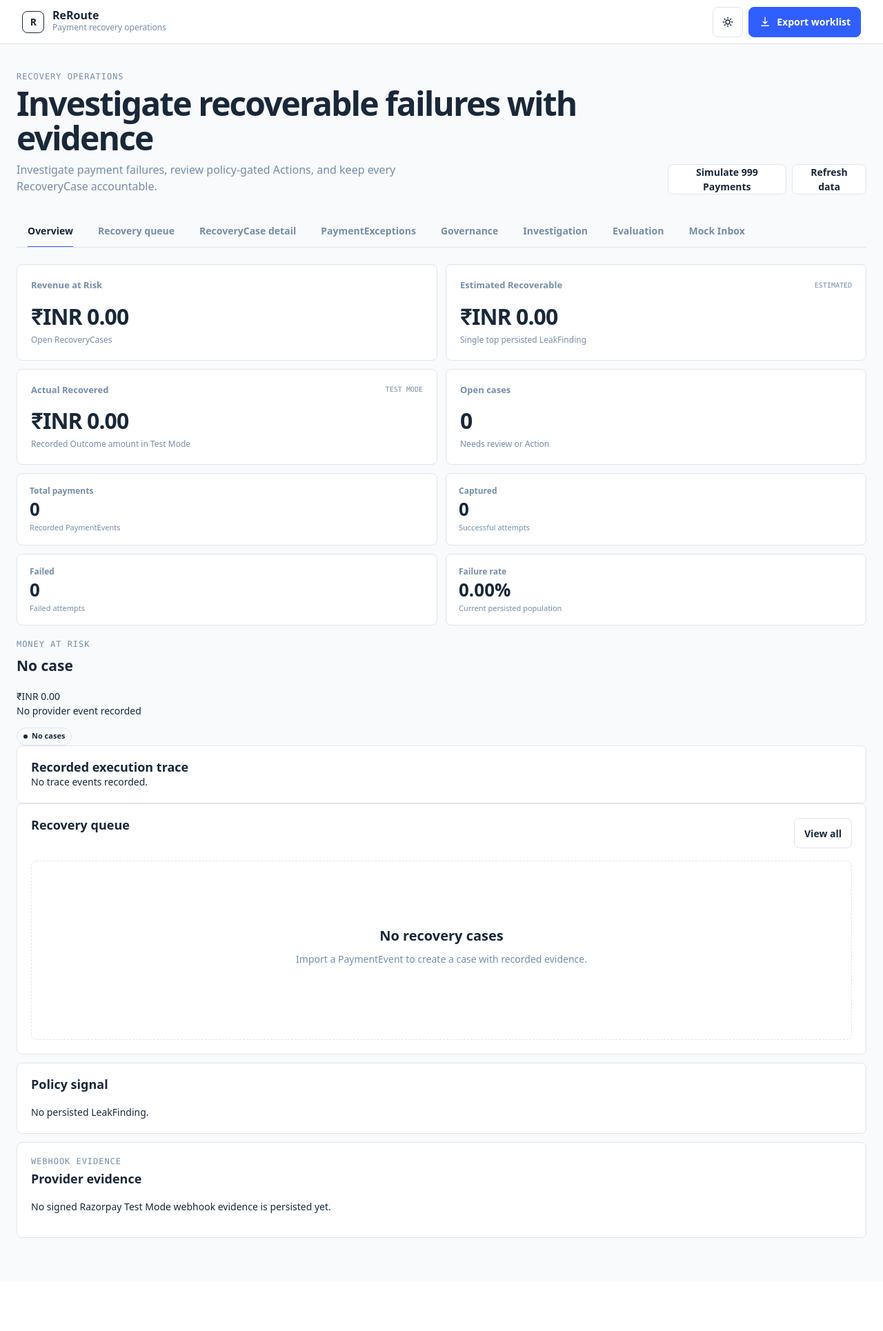
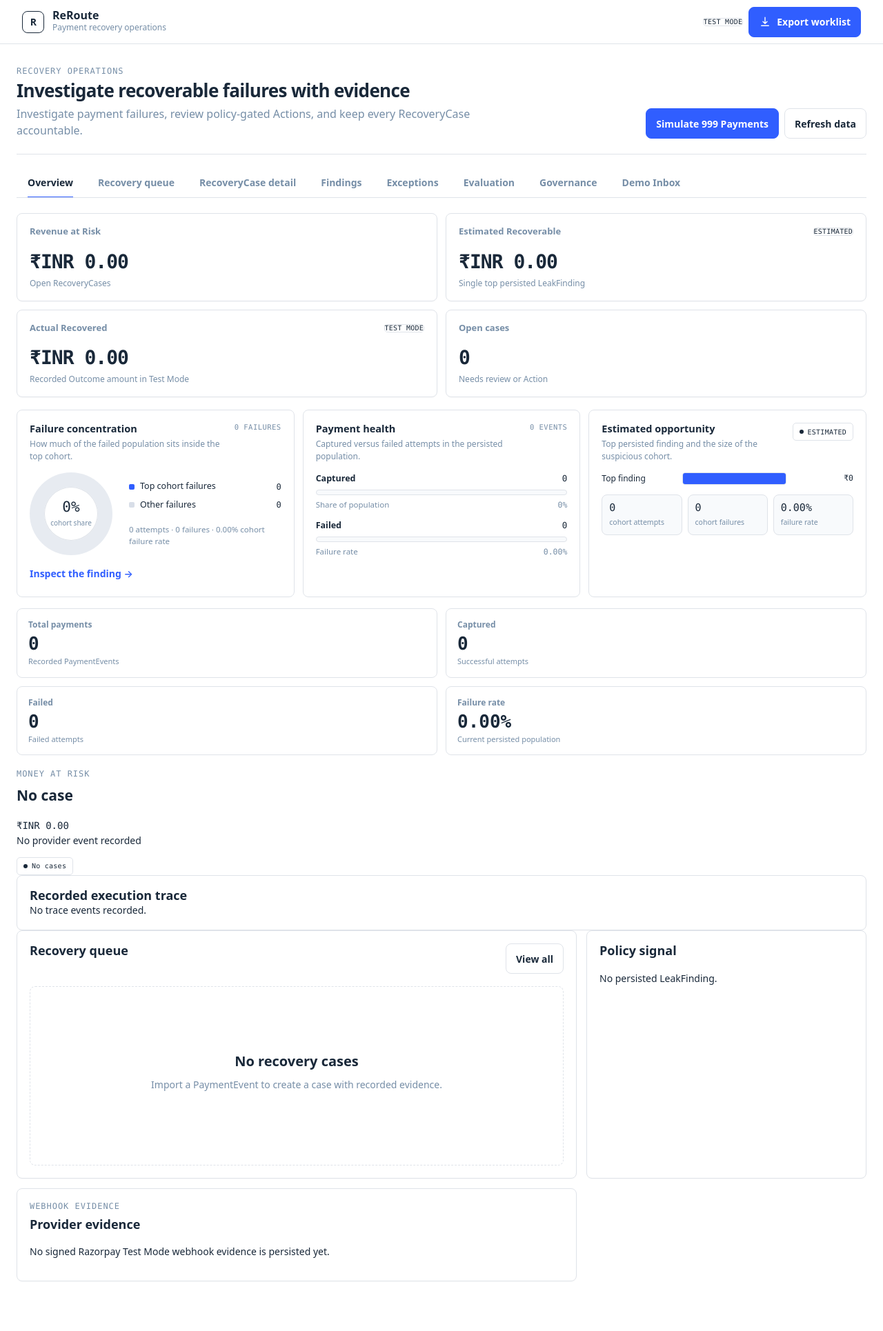
Before and after one commit to aditya-zig/Revnue-Agent, a FastAPI app: page / in a window 1280 px wide. Shown: the whole page at 69% size. Before the commit the page ends 1795 px from the top, so only its background shows below. Run offline with FastAPI, Linux system fonts and the light colour scheme; data that the repository does not hold is empty; some libraries are stand-ins or nearby versions.

Commit message:
feat(dashboard): adopt approved Razorpay-style UI
Merge PR #61 Dashboard New View after resolving current-main conflicts and passing the full CI suite.

```diff
--- /dev/null
+++ b/app/static/css/dashboard-approved.css
@@ -0,0 +1,68 @@
+/* Approved ReRoute dashboard: Razorpay-light visual system + richer operational data-viz. */
+:root,
+body.dark {
+  --bg:#ffffff;
+  --surface:#f8fafc;
+  --fg:#192839;
+  --muted:#768ea7;
+  --border:#dfe3e9;
+  --accent:#305eff;
+  --accent-strong:#0052b4;
+  --panel:#ffffff;
+  --elevated:#ffffff;
+  --chart-fill:#dfe3e9;
+  --chart-grid:#dfe3e9;
+  --chart-stroke:#305eff;
+  --danger:#c83c3c;
+  --radius:8px;
+}
+html,body,body.dark{color-scheme:light;background:#fff}
+.app-shell{background:#fff}
+#themeBtn{display:none!important}
+.topbar{position:sticky;top:0;z-index:40;background:rgba(255,255,255,.96);backdrop-filter:blur(10px);border-bottom:1px solid var(--border)}
+.main{width:min(1240px,calc(100% - 48px));margin:0 auto;padding:32px 0 72px}
+.page-head{padding:0 0 22px;margin-bottom:18px;border-bottom:1px solid var(--border);background:transparent;box-shadow:none}
+.page-head h1{font-size:26px;letter-spacing:-.025em;color:var(--fg)}
+.lede{max-width:700px;color:var(--muted)}
+.tabs{border:0;border-bottom:1px solid var(--border);border-radius:0;background:#fff;box-shadow:none;padding:0;margin-bottom:22px;gap:4px;overflow-x:auto}
+.tab{border-radius:0;min-height:44px;color:var(--muted)}
+.tab:hover{background:var(--surface);color:var(--fg)}
+.tab.active{background:#fff;color:var(--fg)}
+.tab.active::after{height:2px;background:var(--accent)}
+.stats{gap:12px;margin-bottom:18px}
+.card,.panel,.demo-progress,.population-stat,.ranked-action,.execution-summary,.policy-boundary{background:#fff;border:1px solid var(--border);box-shadow:0 1px 2px rgba(25,40,57,.025);border-radius:8px}
+.card{min-height:118px;padding:16px 18px;transition:border-color .16s ease,box-shadow .16s ease,transform .16s ease}
+.card:hover,.panel:hover{border-color:#c9d1dc;box-shadow:0 6px 18px rgba(25,40,57,.05)}
+.stat-label,.population-stat span{color:var(--muted)}
+.stat-value,.amount,.population-stat strong,.execution-metrics strong,.ranked-action-metrics strong{font-family:var(--mono);font-variant-numeric:tabular-nums;color:var(--fg)}
+.stat-value{font-size:28px;letter-spacing:-.035em}
+.claim-tag,.badge{border-radius:5px;background:#fff;border:1px solid var(--border);color:var(--fg);font-family:var(--mono);font-size:10px;font-weight:400;letter-spacing:.025em}
+.badge.warning{color:#b83a3a;background:#fff7f7;border-color:#efcaca}
+.demo-progress{background:#f8faff;border-color:#cfd9ff;padding:18px 20px}
+.population-strip{gap:12px}.population-stat{box-shadow:none;padding:14px 16px}
+.panel{padding:18px}.grid,.detail-grid{gap:14px}.grid{grid-template-columns:minmax(0,8fr) minmax(300px,4fr)}
+.table-wrap{border:1px solid var(--border);border-radius:8px;background:#fff}
+thead{background:var(--surface)}
+th{color:var(--muted);font-size:10px;letter-spacing:.06em}
+td{border-top:1px solid var(--border)}tbody tr:hover{background:var(--surface)}
+.btn{border-radius:8px;box-shadow:none}.btn-primary{background:var(--accent);border-color:var(--accent)}.btn-primary:hover{background:var(--accent-strong);border-color:var(--accent-strong)}
+
+/* Injected overview visualizations */
+.hybrid-analytics{display:grid;grid-template-columns:repeat(3,minmax(0,1fr));gap:12px;margin:16px 0}
+.hybrid-card{border:1px solid var(--border);border-radius:8px;background:#fff;padding:18px;min-width:0}
+.hybrid-head{display:flex;align-items:flex-start;justify-content:space-between;gap:12px;margin-bottom:14px}.hybrid-head h3{margin:0 0 3px;font:600 14.5px/1.3 var(--display)}.hybrid-head p{margin:0;color:var(--muted);font-size:12px}
+.hybrid-kicker{font:400 10.5px/1.2 var(--mono);color:var(--muted);letter-spacing:.045em;text-transform:uppercase;white-space:nowrap}
+.hybrid-donut-wrap{display:grid;grid-template-columns:128px minmax(0,1fr);gap:16px;align-items:center}.hybrid-donut{width:120px;aspect-ratio:1;border-radius:50%;background:conic-gradient(var(--accent) 0 var(--share),#e7ebf1 var(--share) 100%);position:relative;display:grid;place-items:center}.hybrid-donut:after{content:"";position:absolute;width:78px;aspect-ratio:1;border-radius:50%;background:#fff;box-shadow:inset 0 0 0 1px var(--border)}.hybrid-donut-center{position:relative;z-index:2;text-align:center}.hybrid-donut strong{display:block;font:400 21px/1 var(--mono)}.hybrid-donut span{display:block;color:var(--muted);font-size:10px;margin-top:5px}
+.hybrid-legend{display:grid;gap:8px}.hybrid-legend-row{display:grid;grid-template-columns:auto minmax(0,1fr) auto;gap:8px;align-items:center;font-size:12.5px}.hybrid-swatch{width:8px;height:8px;border-radius:2px;background:var(--accent)}.hybrid-swatch.muted{background:#d8dee8}.hybrid-legend-row strong{font:400 12px/1 var(--mono)}
+.hybrid-rank{display:grid;gap:12px}.hybrid-rank-item{display:grid;gap:6px}.hybrid-rank-top,.hybrid-rank-meta{display:flex;justify-content:space-between;gap:10px}.hybrid-rank-top{font-size:12.5px}.hybrid-rank-top span,.hybrid-rank-meta span:last-child{font-family:var(--mono)}.hybrid-rank-meta{color:var(--muted);font-size:11.5px}.hybrid-track{height:8px;border-radius:4px;overflow:hidden;background:var(--surface);border:1px solid var(--border)}.hybrid-track>span{display:block;height:100%;width:var(--w);background:var(--accent);transform-origin:left center;animation:hybridGrow .46s cubic-bezier(.2,.8,.2,1) both}.hybrid-rank-item.secondary .hybrid-track>span{background:#a8b5c5}
+.hybrid-opportunity{display:grid;gap:13px}.hybrid-opp-row{display:grid;grid-template-columns:108px minmax(0,1fr) 88px;gap:9px;align-items:center}.hybrid-opp-label{font-size:12px}.hybrid-opp-track{height:18px;border:1px solid var(--border);border-radius:4px;background:var(--surface);overflow:hidden}.hybrid-opp-track span{display:block;height:100%;width:var(--w);background:var(--accent);transform-origin:left center;animation:hybridGrow .5s cubic-bezier(.2,.8,.2,1) both}.hybrid-opp-value{text-align:right;font:400 11.5px/1.2 var(--mono)}
+.hybrid-mini-stats{display:grid;grid-template-columns:repeat(3,1fr);gap:8px;margin-top:14px}.hybrid-mini{background:var(--surface);border:1px solid var(--border);border-radius:8px;padding:9px 10px}.hybrid-mini b{display:block;font:400 15px/1.2 var(--mono)}.hybrid-mini span{color:var(--muted);font-size:10.5px}
+.hybrid-link{display:inline-flex;margin-top:11px;border:0;background:transparent;padding:5px 0;color:var(--accent);font-weight:600;cursor:pointer}.hybrid-link:hover{text-decoration:underline}
+@keyframes hybridGrow{from{transform:scaleX(0);opacity:.5}to{transform:scaleX(1);opacity:1}}
+
+/* Findings + evaluation richer visual evidence */
+.hybrid-finding{display:grid;grid-template-columns:minmax(0,1.4fr) minmax(280px,.6fr);gap:12px;margin:14px 0}.hybrid-compare,.hybrid-impact{border:1px solid var(--border);border-radius:8px;background:#fff;padding:16px}.hybrid-compare-row{display:grid;grid-template-columns:120px minmax(0,1fr) 68px;gap:10px;align-items:center;margin:10px 0;font-size:12.5px}.hybrid-compare-track{height:22px;border:1px solid var(--border);border-radius:4px;background:var(--surface);overflow:hidden}.hybrid-compare-track span{display:block;height:100%;width:var(--w);background:#c8d0db}.hybrid-compare-row.focus .hybrid-compare-track span{background:var(--accent)}.hybrid-compare-row strong{font:400 12px/1 var(--mono);text-align:right}.hybrid-impact-value{font:400 25px/1.2 var(--mono);letter-spacing:-.025em;margin:10px 0 5px}.hybrid-note{color:var(--muted);font-size:11.5px;margin-top:10px}
+.hybrid-eval{display:grid;grid-template-columns:minmax(0,1.3fr) minmax(280px,.7fr);gap:12px;margin:14px 0}.hybrid-violations{display:grid;grid-template-columns:1fr 1fr;gap:18px;align-items:end;height:180px;padding:12px 18px 4px;border-left:1px solid var(--border);border-bottom:1px solid var(--border)}.hybrid-vcol{height:100%;display:flex;flex-direction:column;justify-content:flex-end;align-items:center;gap:7px}.hybrid-vbar{width:44px;height:var(--h);min-height:3px;background:#f4caca;border:1px solid #df9797;border-radius:4px 4px 0 0}.hybrid-vcol.safe .hybrid-vbar{height:4px;background:#dff2e5;border-color:#acd7ba}.hybrid-vval{font:400 13px/1 var(--mono)}.hybrid-vlabel{font-size:11px;color:var(--muted)}
+@media(max-width:1000px){.hybrid-analytics{grid-template-columns:1fr 1fr}.hybrid-analytics .hybrid-card:last-child{grid-column:1/-1}.hybrid-finding,.hybrid-eval{grid-template-columns:1fr}}
+@media(max-width:720px){.main{width:min(100% - 24px,1240px)}.hybrid-analytics{grid-template-columns:1fr}.hybrid-analytics .hybrid-card:last-child{grid-column:auto}.hybrid-donut-wrap{grid-template-columns:104px 1fr}.hybrid-donut{width:100px}.hybrid-donut:after{width:64px}.hybrid-mini-stats{grid-template-columns:1fr}.hybrid-opp-row{grid-template-columns:92px minmax(0,1fr) 76px}}
+@media(prefers-reduced-motion:reduce){.hybrid-track>span,.hybrid-opp-track span{animation:none!important}}
--- a/app/templates/dashboard.html
+++ b/app/templates/dashboard.html
@@ -6,6 +6,7 @@
     <meta name="description" content="ReRoute payment recovery operations dashboard">
     <title>ReRoute | Payment recovery operations</title>
     <link rel="stylesheet" href="/static/css/dashboard.css">
+    <link rel="stylesheet" href="/static/css/dashboard-approved.css">
   </head>
   <body>
     <div class="app-shell" data-dashboard-shell data-shell-state="loading">
@@ -18,23 +19,12 @@
           </div>
         </div>
         <div class="top-actions">
-          <button
-            class="btn icon-btn"
-            id="themeBtn"
-            type="button"
-            aria-label="Switch to dark theme"
-            aria-pressed="false"
-            data-action="toggle-theme"
-          >
-            <svg class="icon" viewBox="0 0 24 24" aria-hidden="true">
-              <path d="M12 3v2M12 19v2M3 12h2M19 12h2M5.6 5.6 7 7M17 17l1.4 1.4M18.4 5.6 17 7M7 17l-1.4 1.4" />
-              <circle cx="12" cy="12" r="4" />
-            </svg>
+          <button class="btn icon-btn" id="themeBtn" type="button" aria-label="Light mode only" aria-pressed="false" data-action="toggle-theme" hidden>
+            <svg class="icon" viewBox="0 0 24 24" aria-hidden="true"><circle cx="12" cy="12" r="4" /></svg>
           </button>
+          <span class="claim-tag">TEST MODE</span>
           <button class="btn btn-primary" id="exportBtn" type="button" aria-label="Export worklist" data-action="export-worklist">
-            <svg class="icon" viewBox="0 0 24 24" aria-hidden="true">
-              <path d="M12 3v12M8 11l4 4 4-4M5 19h14" />
-            </svg>
+            <svg class="icon" viewBox="0 0 24 24" aria-hidden="true"><path d="M12 3v12M8 11l4 4 4-4M5 19h14" /></svg>
             <span class="btn-label">Export worklist</span>
           </button>
         </div>
@@ -48,7 +38,7 @@
             <p class="lede">Investigate payment failures, review policy-gated Actions, and keep every RecoveryCase accountable.</p>
           </div>
           <div class="page-head-actions">
-            <button class="btn" type="button" data-action="simulate-999">Simulate 999 Payments</button>
+            <button class="btn btn-primary" type="button" data-action="simulate-999">Simulate 999 Payments</button>
             <button class="btn" type="button" id="refreshBtn" data-action="refresh-dashboard">Refresh data</button>
           </div>
         </section>
@@ -57,100 +47,38 @@
           <button class="tab active" id="tab-overview" role="tab" aria-selected="true" aria-controls="overview" tabindex="0" data-view="overview">Overview</button>
           <button class="tab" id="tab-queue" role="tab" aria-selected="false" aria-controls="queue" tabindex="-1" data-view="queue">Recovery queue</button>
           <button class="tab" id="tab-detail" role="tab" aria-selected="false" aria-controls="detail" tabindex="-1" data-view="detail">RecoveryCase detail</button>
-          <button class="tab" id="tab-exceptions" role="tab" aria-selected="false" aria-controls="exceptions" tabindex="-1" data-view="exceptions">PaymentExceptions</button>
+          <button class="tab" id="tab-investigation" role="tab" aria-selected="false" aria-controls="investigation" tabindex="-1" data-view="investigation">Findings</button>
+          <button class="tab" id="tab-exceptions" role="tab" aria-selected="false" aria-controls="exceptions" tabindex="-1" data-view="exceptions">Exceptions</button>
+          <button class="tab" id="tab-evaluation" role="tab" aria-selected="false" aria-controls="evaluation" tabindex="-1" data-view="evaluation">Evaluation</button>
           <button class="tab" id="tab-governance" role="tab" aria-selected="false" aria-controls="governance" tabindex="-1" data-view="governance">Governance</button>
-          <button class="tab" id="tab-investigation" role="tab" aria-selected="false" aria-controls="investigation" tabindex="-1" data-view="investigation">Investigation</button>
-          <button class="tab" id="tab-evaluation" role="tab" aria-selected="false" aria-controls="evaluation" tabindex="-1" data-view="evaluation">Evaluation</button>
-          <button class="tab" id="tab-inbox" role="tab" aria-selected="false" aria-controls="inbox" tabindex="-1" data-view="inbox">Mock Inbox</button>
+          <button class="tab" id="tab-inbox" role="tab" aria-selected="false" aria-controls="inbox" tabindex="-1" data-view="inbox">Demo Inbox</button>
         </nav>
 
         <section class="stats" id="dashboardKpis" aria-label="Recovery metrics" aria-busy="true" data-dashboard-kpis>
-          <article class="card zoomable" tabindex="0" role="button" aria-label="Expand Revenue at Risk" data-kpi-slot="revenue-at-risk">
-            <div class="stat-top"><span class="stat-label">Revenue at Risk</span><span class="claim-tag" data-kpi-claim hidden></span></div>
-            <div class="stat-value" data-kpi-value>—</div>
-            <div class="stat-note" data-kpi-note>Waiting for dashboard data</div>
-          </article>
-          <article class="card zoomable" tabindex="0" role="button" aria-label="Expand Estimated Recoverable" data-kpi-slot="estimated-recoverable">
-            <div class="stat-top"><span class="stat-label">Estimated Recoverable</span><span class="claim-tag">ESTIMATED</span></div>
-            <div class="stat-value" data-kpi-value>—</div>
-            <div class="stat-note" data-kpi-note>Top persisted LeakFinding</div>
-          </article>
-          <article class="card zoomable" tabindex="0" role="button" aria-label="Expand Actual Recovered" data-kpi-slot="actual-recovered">
-            <div class="stat-top"><span class="stat-label">Actual Recovered</span><span class="claim-tag">TEST MODE</span></div>
-            <div class="stat-value" data-kpi-value>—</div>
-            <div class="stat-note" data-kpi-note>Recorded Test Mode Outcomes</div>
-          </article>
-          <article class="card zoomable" tabindex="0" role="button" aria-label="Expand open cases" data-kpi-slot="open-cases">
-            <div class="stat-top"><span class="stat-label">Open cases</span></div>
-            <div class="stat-value" data-kpi-value>—</div>
-            <div class="stat-note" data-kpi-note>Needs review or action</div>
-          </article>
+          <article class="card zoomable" tabindex="0" role="button" aria-label="Expand Revenue at Risk" data-kpi-slot="revenue-at-risk"><div class="stat-top"><span class="stat-label">Revenue at Risk</span><span class="claim-tag" data-kpi-claim hidden></span></div><div class="stat-value" data-kpi-value>—</div><div class="stat-note" data-kpi-note>Waiting for dashboard data</div></article>
+          <article class="card zoomable" tabindex="0" role="button" aria-label="Expand Estimated Recoverable" data-kpi-slot="estimated-recoverable"><div class="stat-top"><span class="stat-label">Estimated Recoverable</span><span class="claim-tag">ESTIMATED</span></div><div class="stat-value" data-kpi-value>—</div><div class="stat-note" data-kpi-note>Top persisted LeakFinding</div></article>
+          <article class="card zoomable" tabindex="0" role="button" aria-label="Expand Actual Recovered" data-kpi-slot="actual-recovered"><div class="stat-top"><span class="stat-label">Actual Recovered</span><span class="claim-tag">TEST MODE</span></div><div class="stat-value" data-kpi-value>—</div><div class="stat-note" data-kpi-note>Recorded Test Mode Outcomes</div></article>
+          <article class="card zoomable" tabindex="0" role="button" aria-label="Expand open cases" data-kpi-slot="open-cases"><div class="stat-top"><span class="stat-label">Open cases</span></div><div class="stat-value" data-kpi-value>—</div><div class="stat-note" data-kpi-note>Needs review or action</div></article>
         </section>
 
-        <div id="dashboardLoading" class="state dashboard-state" role="status" aria-live="polite">
-          <div class="state-inner">
-            <div class="skeleton" aria-hidden="true">
-              <span class="skeleton-line"></span>
-              <span class="skeleton-line"></span>
-              <span class="skeleton-line"></span>
-            </div>
-            <p class="sr-only">Loading recovery operations.</p>
-          </div>
-        </div>
-        <div id="dashboardError" class="state dashboard-state" role="alert" hidden>
-          <div class="state-inner">
-            <h3>Recovery data could not be refreshed</h3>
-            <p>Your current dashboard view is preserved. Check your connection and try again.</p>
-            <button class="btn" type="button" data-action="retry-dashboard">Retry refresh</button>
-          </div>
-        </div>
+        <div id="dashboardLoading" class="state dashboard-state" role="status" aria-live="polite"><div class="state-inner"><div class="skeleton" aria-hidden="true"><span class="skeleton-line"></span><span class="skeleton-line"></span><span class="skeleton-line"></span></div><p class="sr-only">Loading recovery operations.</p></div></div>
+        <div id="dashboardError" class="state dashboard-state" role="alert" hidden><div class="state-inner"><h3>Recovery data could not be refreshed</h3><p>Your current dashboard view is preserved. Check your connection and try again.</p><button class="btn" type="button" data-action="retry-dashboard">Retry refresh</button></div></div>
 
         <div id="app" data-dashboard-content hidden>
-          <section id="overview" class="view active" role="tabpanel" aria-labelledby="tab-overview" data-dashboard-view="overview">
-            <div class="view-slot" data-component-slot="overview">
-              <div class="state state-placeholder"><div class="state-inner"><h3>Overview</h3><p>Recovery operations will appear here when dashboard data is ready.</p></div></div>
-            </div>
-          </section>
-          <section id="queue" class="view" role="tabpanel" aria-labelledby="tab-queue" data-dashboard-view="queue" hidden>
-            <div class="view-slot" data-component-slot="queue">
-              <div class="state state-placeholder"><div class="state-inner"><h3>Recovery queue</h3><p>Policy-backed work will appear here when dashboard data is ready.</p></div></div>
-            </div>
-          </section>
-          <section id="detail" class="view" role="tabpanel" aria-labelledby="tab-detail" data-dashboard-view="detail" hidden>
-            <div class="view-slot" data-component-slot="detail">
-              <div class="state state-placeholder"><div class="state-inner"><h3>RecoveryCase detail</h3><p>Normalized evidence and AuditEvents will appear here when a case is selected.</p></div></div>
-            </div>
-          </section>
-          <section id="exceptions" class="view" role="tabpanel" aria-labelledby="tab-exceptions" data-dashboard-view="exceptions" hidden>
-            <div class="view-slot" data-component-slot="exceptions">
-              <div class="state state-placeholder"><div class="state-inner"><h3>PaymentExceptions</h3><p>Provider and customer debit evidence will appear here when recorded.</p></div></div>
-            </div>
-          </section>
-          <section id="governance" class="view" role="tabpanel" aria-labelledby="tab-governance" data-dashboard-view="governance" hidden>
-            <div class="view-slot" data-component-slot="governance">
-              <div class="state state-placeholder"><div class="state-inner"><h3>Governance</h3><p>Versioned owner controls and policy accountability will appear here when dashboard data is ready.</p></div></div>
-            </div>
-          </section>
-          <section id="investigation" class="view" role="tabpanel" aria-labelledby="tab-investigation" data-dashboard-view="investigation" hidden>
-            <div class="view-slot" data-component-slot="investigation">
-              <div class="state state-placeholder"><div class="state-inner"><h3>Investigation</h3><p>Sanitized finding data and saved analyses will appear here. Use Explain finding to request an OpenRouter advisory result.</p></div></div>
-            </div>
-          </section>
-          <section id="evaluation" class="view" role="tabpanel" aria-labelledby="tab-evaluation" data-dashboard-view="evaluation" hidden>
-            <div class="view-slot" data-component-slot="evaluation">
-              <div class="state state-placeholder"><div class="state-inner"><h3>Evaluation</h3><p>EvaluationComparison output will appear here with a SIMULATED label.</p></div></div>
-            </div>
-          </section>
-          <section id="inbox" class="view" role="tabpanel" aria-labelledby="tab-inbox" data-dashboard-view="inbox" hidden>
-            <div class="view-slot" data-component-slot="inbox">
-              <div class="state state-placeholder"><div class="state-inner"><h3>Mock Inbox</h3><p>Recorded mock replies will appear here when actions exist.</p></div></div>
-            </div>
-          </section>
+          <section id="overview" class="view active" role="tabpanel" aria-labelledby="tab-overview" data-dashboard-view="overview"><div class="view-slot" data-component-slot="overview"><div class="state state-placeholder"><div class="state-inner"><h3>Overview</h3><p>Recovery operations will appear here when dashboard data is ready.</p></div></div></div></section>
+          <section id="queue" class="view" role="tabpanel" aria-labelledby="tab-queue" data-dashboard-view="queue" hidden><div class="view-slot" data-component-slot="queue"><div class="state state-placeholder"><div class="state-inner"><h3>Recovery queue</h3><p>Policy-backed work will appear here when dashboard data is ready.</p></div></div></div></section>
+          <section id="detail" class="view" role="tabpanel" aria-labelledby="tab-detail" data-dashboard-view="detail" hidden><div class="view-slot" data-component-slot="detail"><div class="state state-placeholder"><div class="state-inner"><h3>RecoveryCase detail</h3><p>Normalized evidence and AuditEvents will appear here when a case is selected.</p></div></div></div></section>
+          <section id="exceptions" class="view" role="tabpanel" aria-labelledby="tab-exceptions" data-dashboard-view="exceptions" hidden><div class="view-slot" data-component-slot="exceptions"><div class="state state-placeholder"><div class="state-inner"><h3>PaymentExceptions</h3><p>Provider and customer debit evidence will appear here when recorded.</p></div></div></div></section>
+          <section id="governance" class="view" role="tabpanel" aria-labelledby="tab-governance" data-dashboard-view="governance" hidden><div class="view-slot" data-component-slot="governance"><div class="state state-placeholder"><div class="state-inner"><h3>Governance</h3><p>Versioned owner controls and policy accountability will appear here when dashboard data is ready.</p></div></div></div></section>
+          <section id="investigation" class="view" role="tabpanel" aria-labelledby="tab-investigation" data-dashboard-view="investigation" hidden><div class="view-slot" data-component-slot="investigation"><div class="state state-placeholder"><div class="state-inner"><h3>Findings</h3><p>Sanitized finding data and saved analyses will appear here.</p></div></div></div></section>
+          <section id="evaluation" class="view" role="tabpanel" aria-labelledby="tab-evaluation" data-dashboard-view="evaluation" hidden><div class="view-slot" data-component-slot="evaluation"><div class="state state-placeholder"><div class="state-inner"><h3>Evaluation</h3><p>EvaluationComparison output will appear here with a SIMULATED label.</p></div></div></div></section>
+          <section id="inbox" class="view" role="tabpanel" aria-labelledby="tab-inbox" data-dashboard-view="inbox" hidden><div class="view-slot" data-component-slot="inbox"><div class="state state-placeholder"><div class="state-inner"><h3>Demo Inbox</h3><p>Recorded mock replies will appear here when actions exist.</p></div></div></div></section>
         </div>
       </main>
     </div>
     <div id="tooltip" class="tooltip" role="status" aria-live="polite"></div>
     <div id="liveRegion" class="sr-only" role="status" aria-live="polite"></div>
     <script type="module" src="/static/js/app.js"></script>
+    <script type="module" src="/static/js/dashboard-approved.js"></script>
   </body>
 </html>
```
Also changed, not shown: app/static/js/dashboard-approved.js (added).
